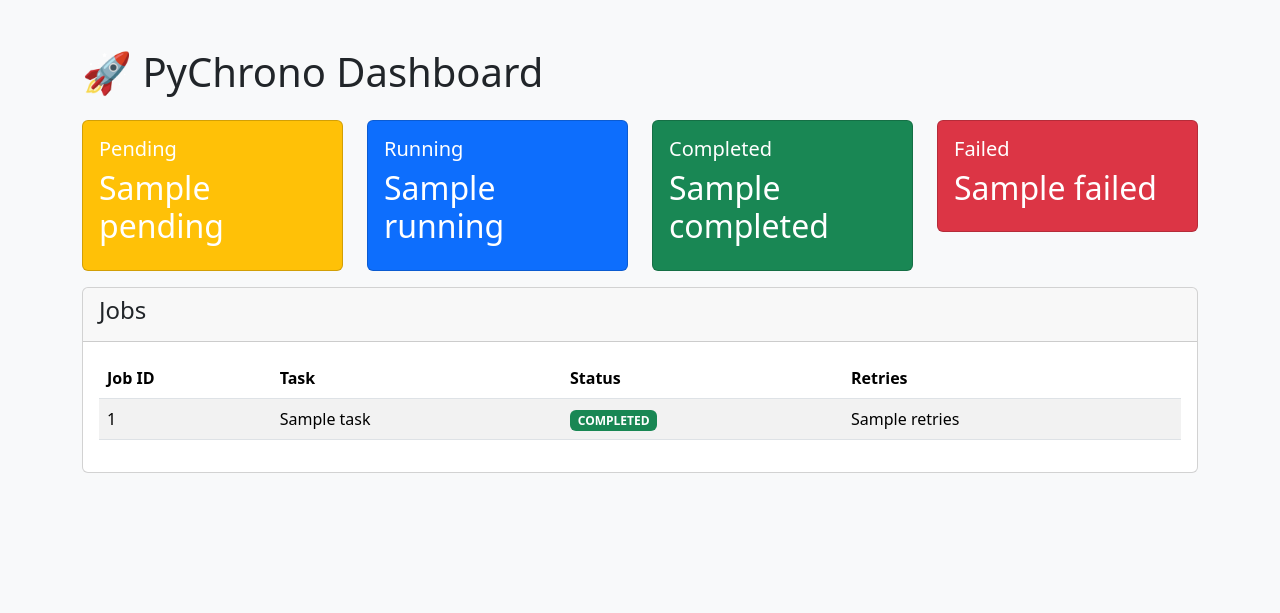
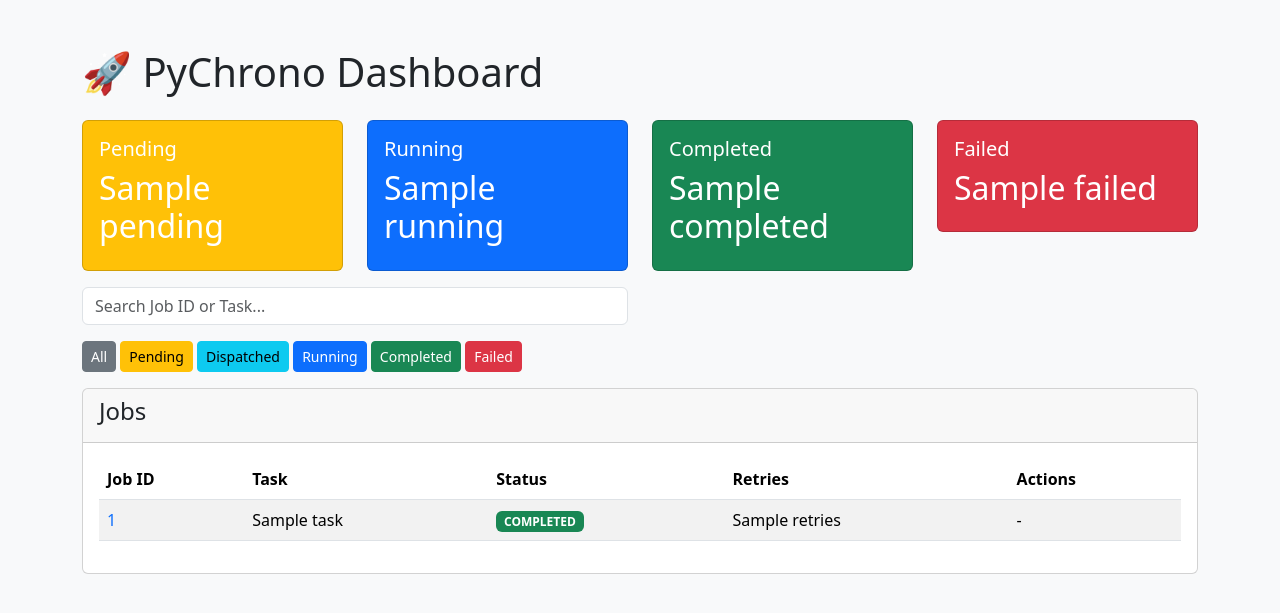
Before and after one commit to vijayant-07/pychrono, a FastAPI app: template templates/dashboard.html in a window 1280 px wide. Shown: the top 613 px of the page. Run offline with FastAPI, Linux system fonts and the light colour scheme; the template is opened without the code that fills it: most values are stand-ins (such as "Sample title", 1, 10 or a date in 2020).

Commit message:
Added dashboards for jobs and dead letter queues

```diff
--- a/api/main.py
+++ b/api/main.py
@@ -5,6 +5,7 @@ from fastapi import Request
 
 from core.models import Job
 from storage.redis_store import RedisStore
+from fastapi.responses import RedirectResponse
 
 import time
 import uuid
@@ -95,3 +96,61 @@ async def jobs_by_status(
 async def get_stats():
 
     return store.get_stats()
+
+@app.get("/jobs/{job_id}/view")
+async def job_view(
+    request: Request,
+    job_id: str
+):
+
+    job_json = store.get_job(job_id)
+
+    if not job_json:
+        return {
+            "error": "Job not found"
+        }
+
+    job = json.loads(job_json)
+
+    return templates.TemplateResponse(
+        request=request,
+        name="job_details.html",
+        context={
+            "job": job
+        }
+    )
+
+@app.post("/jobs/{job_id}/retry")
+async def retry_job(job_id: str):
+
+    success = store.requeue_job(
+        job_id
+    )
+
+    if not success:
+        return {
+            "error": "Job not found"
+        }
+
+    return RedirectResponse(
+        url="/dashboard",
+        status_code=303
+    )
+
+@app.get("/dead-letter")
+async def dead_letter_jobs():
+
+    return store.get_dead_letter_jobs()
+
+@app.get("/dashboard/dead-letter")
+async def dead_letter_dashboard(
+    request: Request
+):
+
+    return templates.TemplateResponse(
+        request=request,
+        name="dead_letter.html",
+        context={
+            "jobs": store.get_dead_letter_jobs()
+        }
+    )
--- a/core/models.py
+++ b/core/models.py
@@ -13,11 +13,14 @@ class Job:
     retries: int = 0
     max_retries: int = 3
 
+    last_error: str = ""
+
     def to_json(self):
         return json.dumps(self.__dict__).encode()
 
     @staticmethod
     def from_json(data):
+
         if isinstance(data, bytes):
             data = data.decode()
 
--- a/templates/dashboard.html
+++ b/templates/dashboard.html
@@ -96,6 +96,54 @@
         </div>
 
     </div>
+    <div class="row mb-3">
+
+    <div class="col-md-6">
+
+        <input
+            type="text"
+            id="searchInput"
+            class="form-control"
+            placeholder="Search Job ID or Task..."
+            onkeyup="filterTable()">
+
+    </div>
+
+</div>
+
+<div class="mb-3">
+
+    <button class="btn btn-secondary btn-sm"
+            onclick="filterStatus('ALL')">
+        All
+    </button>
+
+    <button class="btn btn-warning btn-sm"
+            onclick="filterStatus('PENDING')">
+        Pending
+    </button>
+
+    <button class="btn btn-info btn-sm"
+            onclick="filterStatus('DISPATCHED')">
+        Dispatched
+    </button>
+
+    <button class="btn btn-primary btn-sm"
+            onclick="filterStatus('RUNNING')">
+        Running
+    </button>
+
+    <button class="btn btn-success btn-sm"
+            onclick="filterStatus('COMPLETED')">
+        Completed
+    </button>
+
+    <button class="btn btn-danger btn-sm"
+            onclick="filterStatus('FAILED')">
+        Failed
+    </button>
+
+</div>
 
     <div class="card">
 
@@ -109,7 +157,9 @@
 
         <div class="card-body">
 
-            <table class="table table-striped">
+        <table
+    id="jobsTable"
+    class="table table-striped">
 
     <thead>
 
@@ -123,6 +173,8 @@
 
             <th>Retries</th>
 
+            <th>Actions</th>
+
         </tr>
 
     </thead>
@@ -131,10 +183,18 @@
 
         {% for job in jobs %}
 
-                <tr>
+        <tr data-status="{{ job.status }}">
 
             <td>
-                        {{ job.id }}
+
+    <a
+        href="/jobs/{{ job.id }}/view"
+        class="text-decoration-none">
+
+        {{ job.id[:8] }}
+
+    </a>
+
 </td>
 
             <td>
@@ -187,6 +247,31 @@
     {{ job.retries }}
 </td>
 
+<td>
+
+{% if job.status == "FAILED" %}
+
+<form
+    method="POST"
+    action="/jobs/{{ job.id }}/retry">
+
+    <button
+        class="btn btn-danger btn-sm">
+
+        Retry
+
+    </button>
+
+</form>
+
+{% else %}
+
+-
+
+{% endif %}
+
+</td>
+
         </tr>
 
         {% endfor %}
@@ -200,7 +285,63 @@
     </div>
 
 </div>
+<script>
 
+function filterTable() {
+
+    let input =
+        document.getElementById(
+            "searchInput"
+        );
+
+    let filter =
+        input.value.toLowerCase();
+
+    let rows =
+        document.querySelectorAll(
+            "#jobsTable tbody tr"
+        );
+
+    rows.forEach(row => {
+
+        let text =
+            row.textContent.toLowerCase();
+
+        row.style.display =
+            text.includes(filter)
+            ? ""
+            : "none";
+    });
+}
+
+function filterStatus(status) {
+
+    let rows =
+        document.querySelectorAll(
+            "#jobsTable tbody tr"
+        );
+
+    rows.forEach(row => {
+
+        let rowStatus =
+            row.dataset.status;
+
+        if (
+            status === "ALL" ||
+            rowStatus === status
+        ) {
+
+            row.style.display = "";
+
+        } else {
+
+            row.style.display = "none";
+
+        }
+    });
+}
+
+</script>
 </body>
 
 </html>
```
Also changed, not shown: templates/dead_letter.html (added, +92 -0 lines), templates/job_details.html (added, +79 -0 lines), worker/worker.py (+43 -9 lines), storage/redis_store.py. Lines whose indentation alone changed are shown as unchanged.
